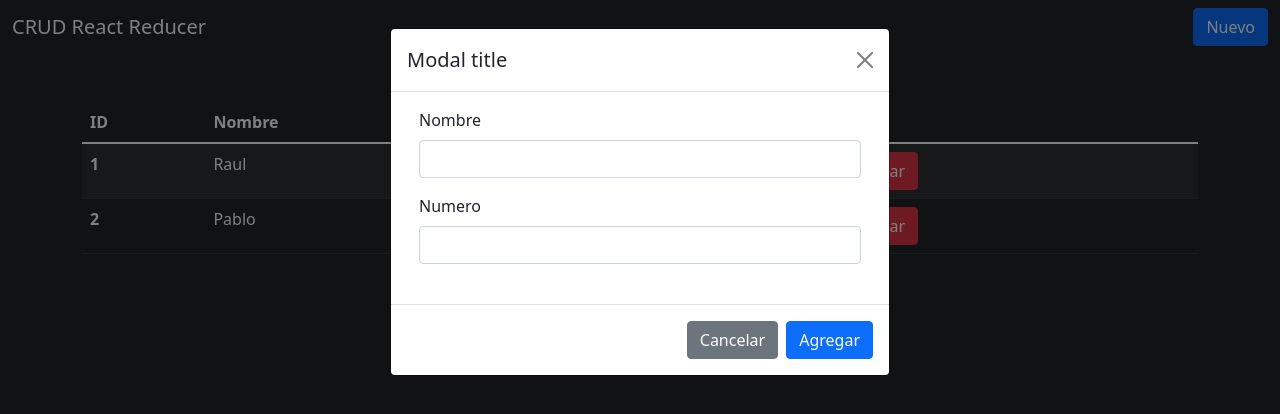
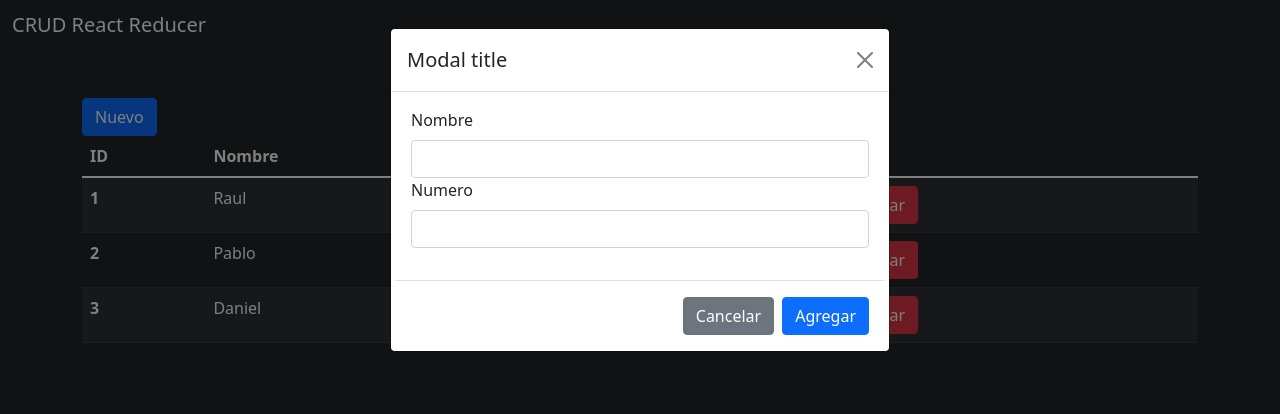
Before and after one commit to Pablo-Gallina/CRUD-react-reducer, a React (Create React App) app: page / in a window 1280 px wide. Both pictures are taken after a click on the button "Nuevo". Shown: the top 414 px of the page. Built offline with nearby package versions, Linux system fonts and the light colour scheme.

Commit message:
Ejemplo basico del uso reducer y el dispatch para agregar un nuevo registro

```diff
--- a/src/App.js
+++ b/src/App.js
@@ -1,24 +1,12 @@
 import React from 'react'
+import Contactos from './Components/Contactos'
 import Navbar from './Components/Navbar/Navbar'
-import Table from './Components/Table/Table'
 
 const App = () => {
-  const contactos = [
-    {
-      id: "asdfasdf",
-      nombre: "Raul",
-      numero: "54789632"
-    },
-    {
-      id: "Aoiu5",
-      nombre: "Pablo",
-      numero: "36987541"
-    }
-  ]
   return (
     <>
       <Navbar />
-      <Table contactos={contactos} />
+      <Contactos />
     </>
   )
 }
--- /dev/null
+++ b/src/Components/Contactos.jsx
@@ -0,0 +1,37 @@
+import React, { useReducer } from 'react'
+import { contactosReducer } from '../reducers/contactosReducer'
+import Modal from './Modal/Modal'
+import Form from './Form/Form'
+import Table from './Table/Table'
+
+
+const contactos = [
+    {
+      id: "asdfasdf",
+      nombre: "Raul",
+      numero: "54789632"
+    },
+    {
+      id: "Aoiu5",
+      nombre: "Pablo",
+      numero: "36987541"
+    },
+    {
+        id: "lio-987",
+        nombre: "Daniel",
+        numero: "56234875"
+    }
+]
+
+const Contactos = () => {
+    //state = estado inicial, dispatch = funcion que va a disparar el cambio de estado, como un setState
+    const [state, dispatch] = useReducer(contactosReducer, contactos) //Recibe como parametros, funcion reducer (funcion que creamos), el estado inicial (lista de contactos)
+    return (
+        <>
+            <Modal body={<Form dispatch={dispatch} />} />
+            <Table contactos={state} />
+        </>
+    )
+}
+
+export default Contactos
--- a/src/Components/Form/Form.jsx
+++ b/src/Components/Form/Form.jsx
@@ -1,18 +1,41 @@
 import React from 'react'
 
-const Form = () => {
+const Form = ({dispatch}) => {
+    const actionAgregar = {
+        type:"agregar",
+        payload: {
+            id:"pokjh-8",
+            nombre: "Yostin",
+            numero: "78965214"
+        }
+    }
+
+
+    const handleAgregar = ()=>{
+        dispatch(actionAgregar)
+    }
+
     return (
         <div className="container">
             <form className="row g-3">
-                <div className="col-md-12">
-                    <label htmlFor="nombre" className="form-label">Nombre</label>
-                    <input type="text" className="form-control" id="nombre" />
+
+                <div className="modal-body">
+                    <div className="col-md-12">
+                        <label htmlFor="nombre" className="form-label">Nombre</label>
+                        <input type="text" className="form-control" id="nombre" />
+                    </div>
+
+                    <div className="col-md-12">
+                        <label htmlFor="numero" className="form-label">Numero</label>
+                        <input type="number" className="form-control" id="numero" />
+                    </div>
                 </div>
 
-                <div className="col-md-12 mb-4">
-                    <label htmlFor="numero" className="form-label">Numero</label>
-                    <input type="number" className="form-control" id="numero" />
+                <div className="modal-footer">
+                    <button type="button" className="btn btn-secondary" data-bs-dismiss="modal">Cancelar</button>
+                    <button type="button" className="btn btn-primary" onClick={handleAgregar}>Agregar</button>
                 </div>
+
             </form>
         </div>
     )
--- a/src/Components/Modal/Modal.jsx
+++ b/src/Components/Modal/Modal.jsx
@@ -2,7 +2,7 @@ import React from 'react'
 
 const Modal = ({body}) => {
     return (
-        <div>
+        <div className="container">
             {/* Button trigger modal */}
             <button type="button" className="btn btn-primary" data-bs-toggle="modal" data-bs-target="#exampleModal">
                 Nuevo
@@ -15,13 +15,7 @@ const Modal = ({body}) => {
                     <h5 className="modal-title" id="exampleModalLabel">Modal title</h5>
                     <button type="button" className="btn-close" data-bs-dismiss="modal" aria-label="Close" />
                 </div>
-                <div className="modal-body">
-                    {body}
-                </div>
-                <div className="modal-footer">
-                    <button type="button" className="btn btn-secondary" data-bs-dismiss="modal">Cancelar</button>
-                    <button type="button" className="btn btn-primary" data-bs-dismiss="modal">Agregar</button>
-                </div>
+                {body}
                 </div>
             </div>
             </div>
--- a/src/Components/Navbar/Navbar.jsx
+++ b/src/Components/Navbar/Navbar.jsx
@@ -1,7 +1,4 @@
 import React from 'react'
-import Button from '../Button/Button'
-import Form from '../Form/Form'
-import Modal from '../Modal/Modal'
 
 const Navbar = () => {
     return (
@@ -9,7 +6,6 @@ const Navbar = () => {
             <nav className="navbar navbar-dark bg-dark mb-5">
             <div className="container-fluid">
                 <span className="navbar-brand mb-0 h1">CRUD React Reducer</span>
-                <Modal body={<Form />}/>
             </div>
             </nav>
         </>
--- /dev/null
+++ b/src/reducers/contactosReducer.js
@@ -0,0 +1,11 @@
+export const contactosReducer = (state, {type, payload}) => {
+    switch (type) {
+        //Mientras el tipo sea agregar
+        case "agregar":
+            //Realizaras una copia de lo que tienes en el state (datos actuales), y agregaras el payload (nuevo dato)
+            return [...state, payload];
+
+        default:
+            return state //Sino se realiza alguna accion, retorna el state
+    }
+}
```
